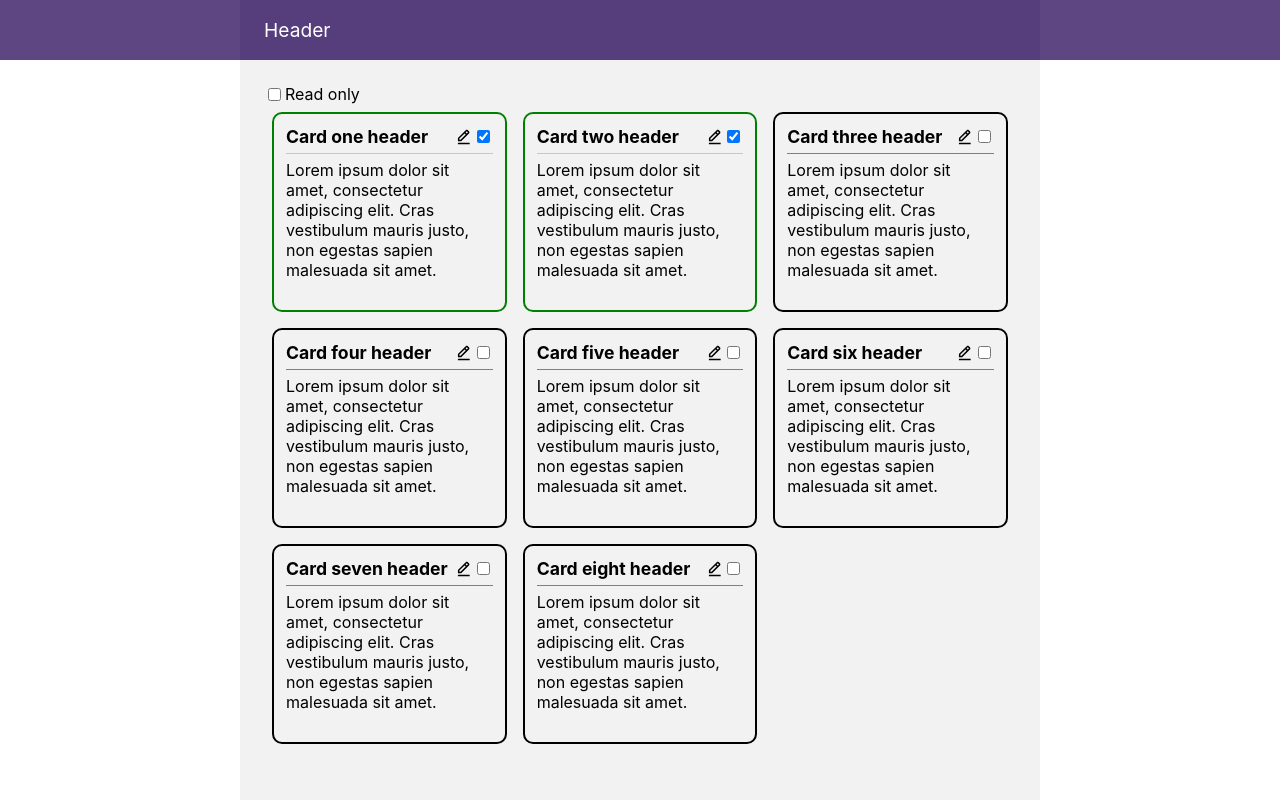
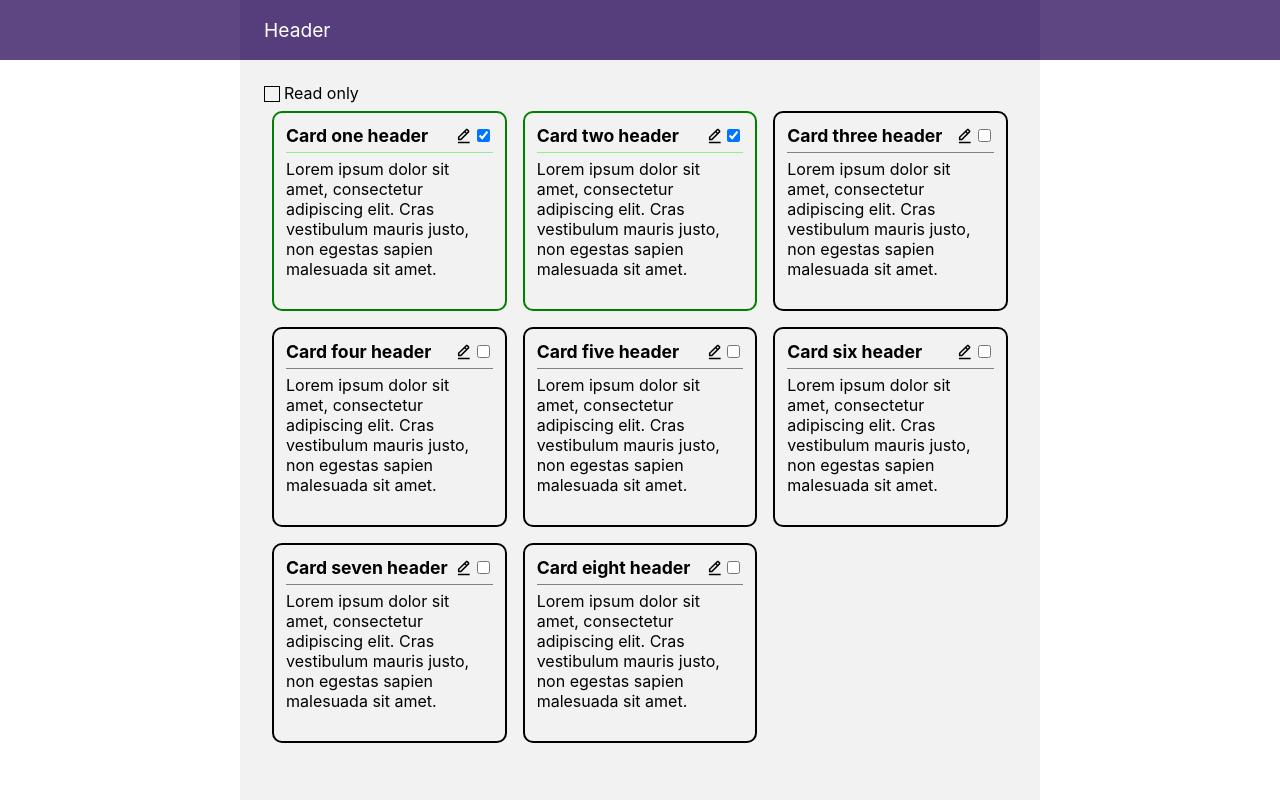
Before and after one commit to Jaskon/react-udemy-course, a React app: page / in a window 1280 px wide. Built offline with nearby package versions, Linux system fonts and the light colour scheme.

Commit message:
CustomCheckbox created using styled-components

```diff
--- a/package.json
+++ b/package.json
@@ -12,6 +12,7 @@
     "react-dom": "^17.0.1",
     "react-icons": "^4.2.0",
     "react-scripts": "4.0.3",
+    "styled-components": "^5.2.3",
     "web-vitals": "^1.1.1"
   },
   "scripts": {
--- a/src/App/App.js
+++ b/src/App/App.js
@@ -1,8 +1,9 @@
 import { useState } from 'react';
+import cl from 'classnames';
 import './App.scss';
 import Header from '../Header';
 import Card from '../Card';
-import cl from 'classnames';
+import CustomCheckbox from '../CustomCheckbox/CustomCheckbox';
 
 
 const loremIpsum = 'Lorem ipsum dolor sit amet, consectetur adipiscing elit. Cras vestibulum mauris justo, non egestas sapien malesuada sit amet.';
@@ -82,17 +83,11 @@
     <div>
       <Header containerStyleName={'App__container'}/>
       <div className={cl('App__container', 'App__container-background')}>
-        <div className={'App__read_only_checkbox_wrapper'}>
-          <label htmlFor={'read_only_checkbox'}>
-            <input
-              id='read_only_checkbox'
-              type={'checkbox'}
-              className={'App__read_only_checkbox'}
-              onChange={e => readOnlyCheckboxHandler(e)}
-            />
-            <span>Read only</span>
-          </label>
-        </div>
+        <CustomCheckbox
+          checked={readOnlyState}
+          onChange={readOnlyCheckboxHandler}
+          label='Read only'
+        />
 
         <div className={'App__cards'}>
           {cardsRendered}
--- a/src/App/App.scss
+++ b/src/App/App.scss
@@ -2,26 +2,15 @@
 
 .App__container {
   margin: 0 auto;
-  padding: 0 24px;
-  width: 800px;
+  padding: 0 1.5rem;
+  width: 50rem;
 }
 
 .App__container-background {
   background-color: rgba(0, 0, 0, .05);
   min-height: calc(100vh - #{$header-height});
-  padding-top: 24px;
-  padding-bottom: 24px;
-}
-
-
-.App__read_only_checkbox_wrapper {
-  display: flex;
-  user-select: none;
-}
-
-.App__read_only_checkbox {
-  margin-right: .25rem;
-  vertical-align: -1px;
+  padding-top: 1.5rem;
+  padding-bottom: 1.5rem;
 }
 
 
--- /dev/null
+++ b/src/CustomCheckbox/CustomCheckbox.js
@@ -0,0 +1,54 @@
+import styled from 'styled-components';
+
+
+const InputCheckbox = styled.input.attrs({ type: 'checkbox' })`
+  display: none;
+`;
+
+const CheckboxWrapper = styled.label`
+  align-items: center;
+  cursor: pointer;
+  display: flex;
+`;
+
+const Checkbox = styled.div`
+  border: .0625rem solid black;
+  display: inline-block;
+  height: 1rem;
+  margin-right: .25rem;
+  width: 1rem;
+`;
+
+const Checkmark = styled.div`
+  border-bottom: .1875rem;
+  border-color: black;
+  border-left: .1875rem;
+  border-right: 0;
+  border-style: solid;
+  border-top: 0;
+  box-sizing: border-box;
+  height: .5rem;
+  left: .125rem;
+  position: relative;
+  top: .0625rem;
+  transform: rotate(-45deg);
+  visibility: ${({ hidden }) => hidden ? 'hidden' : 'visible'};
+  width: .625rem;
+`;
+
+const Label = styled.span`
+  margin-top: -1px;
+`;
+
+
+export default function CustomCheckbox({ checked, onChange, label }) {
+  return <CheckboxWrapper>
+    <InputCheckbox
+      onChange={onChange}
+    />
+    <Checkbox>
+      <Checkmark hidden={!checked}/>
+    </Checkbox>
+    <Label>{label}</Label>
+  </CheckboxWrapper>;
+}
--- a/src/global.scss
+++ b/src/global.scss
@@ -1 +1 @@
-$header-height: 60px;
+$header-height: 3.75rem;
```
Also changed, not shown: 1 other file.
